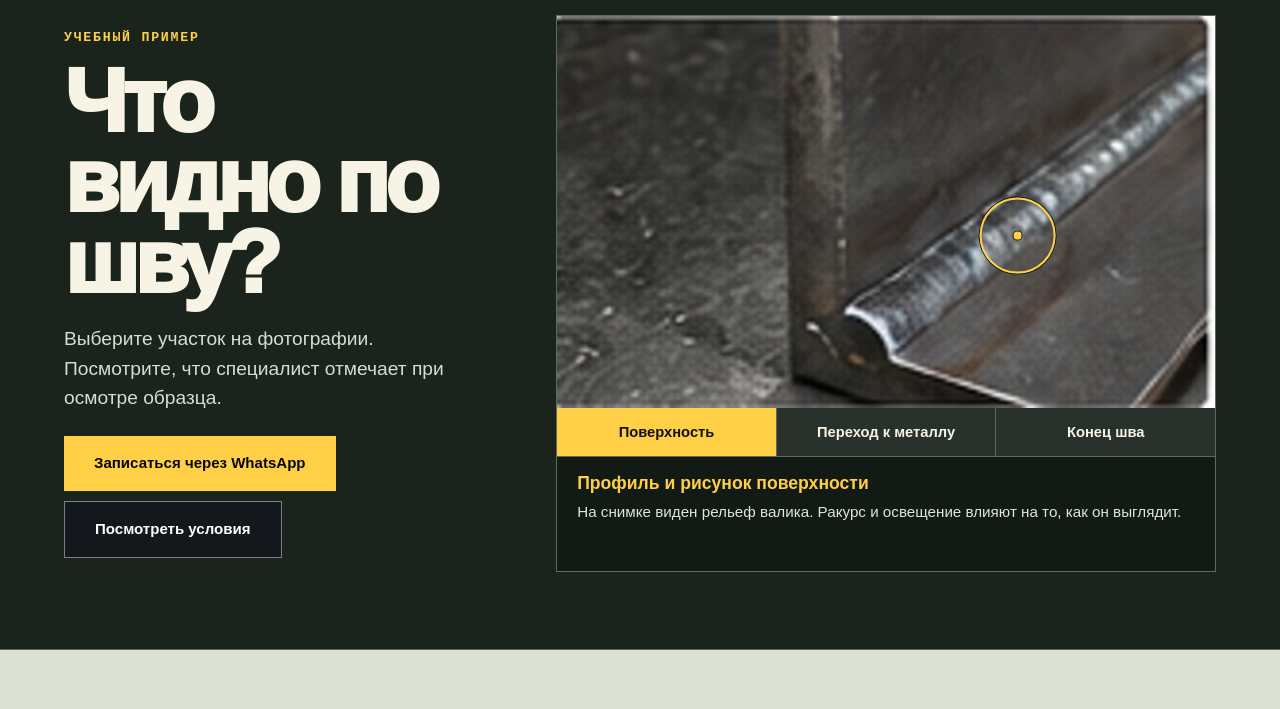
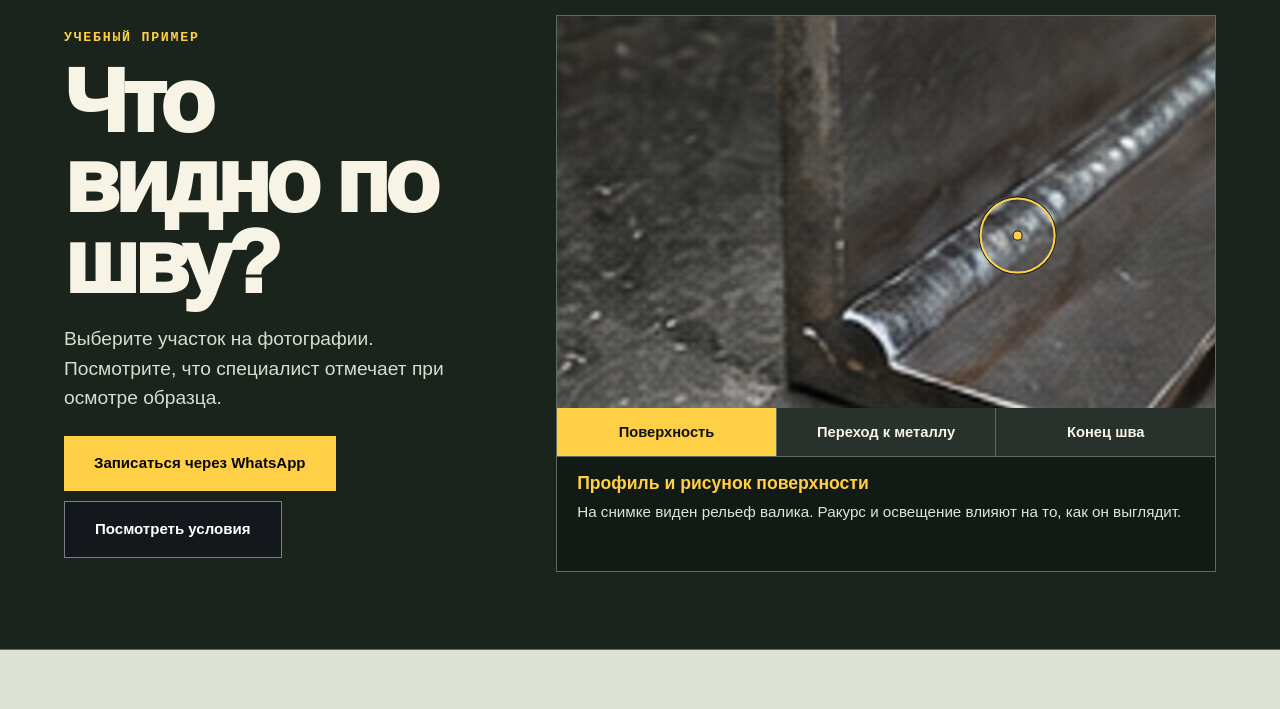
Before and after one commit to satanov-asain/findar-promo, a plain HTML site: page photo-study/index.html in a window 1280 px wide. Shown: the part 91-800 px from the top of the page. Drawn offline with Linux system fonts and the light colour scheme.

Commit message:
Crop the specimen photograph border

```diff
--- a/photo-study/study.css
+++ b/photo-study/study.css
@@ -86,7 +86,7 @@
 .inspection .study-hero h1 {max-width:8ch}
 .image-board {min-width:0;border:1px solid var(--studio-line)}
 .image-stage {position:relative;aspect-ratio:520/310;overflow:hidden;background:#454a43}
-.image-stage img {display:block;width:100%;height:100%;object-fit:cover}
+.image-stage img {display:block;width:100%;height:100%;object-fit:cover;transform:scale(1.045)}
 .target {
   --x:70%; --y:56%;
   position:absolute;left:var(--x);top:var(--y);
```
